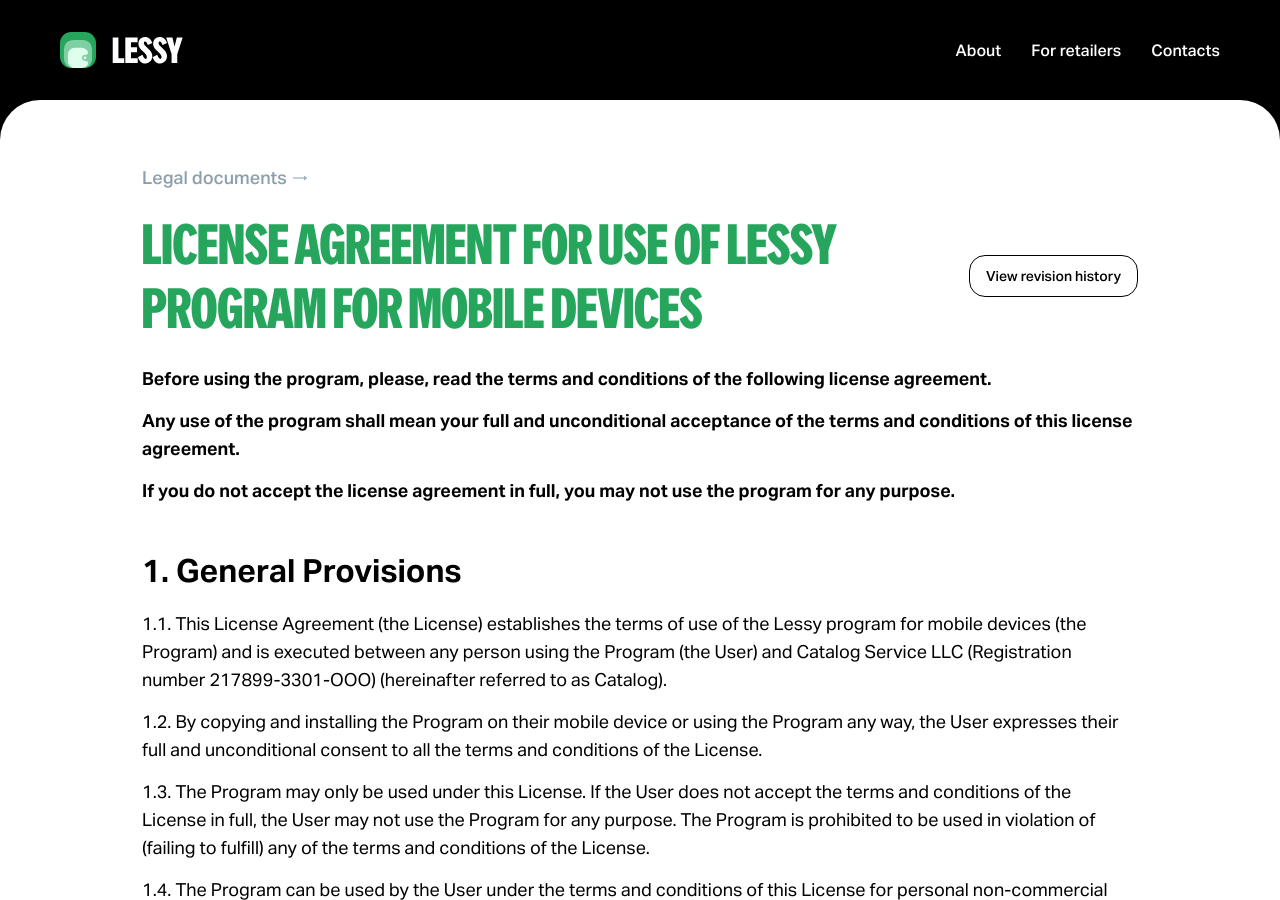
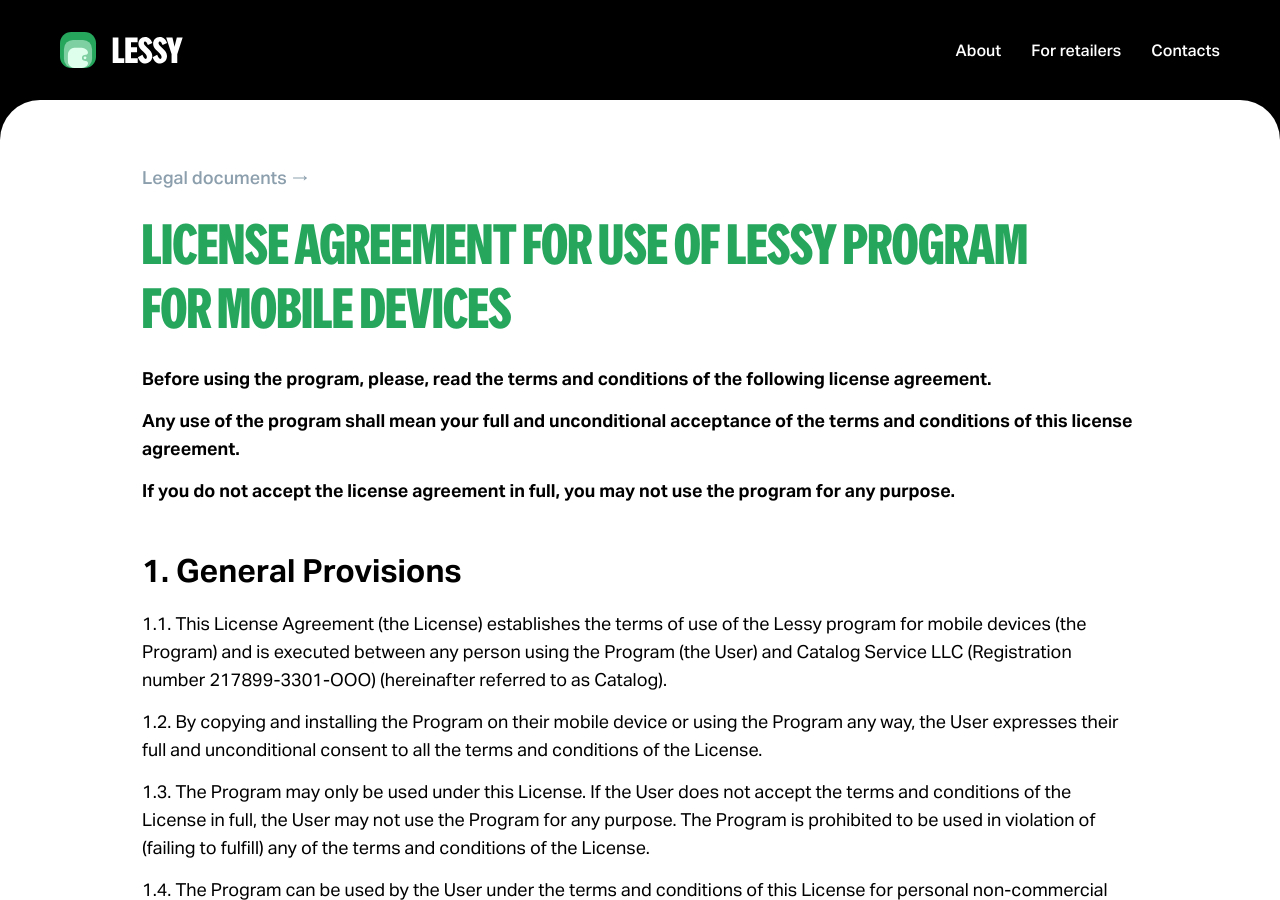
Before and after one commit to lessy-legal/legal, a Jekyll site: the page built from en/license_agreement.md, in a window 1280 px wide and 900 px high. Built offline with Jekyll 4.4.1, drawn with Linux system fonts in a browser that asks for light colours; our own code applies the rules of GitHub Pages for plain Markdown files.

Commit message:
History file

```diff
--- a/_includes/main.html
+++ b/_includes/main.html
@@ -1,3 +1,7 @@
+{% assign history_source_path = page.path | replace: ".md", ".history.md" %}
+{% assign history_source_file = site.pages | where: "path", history_source_path  %}
+{% assign history_link = page.url | replace: ".html", ".history.html" %}
+
 <main class="main">
   <div class="main__wrapper{% if page.grid %} main__wrapper_grid{% endif %}">
     <div class="title">
@@ -8,11 +12,11 @@
       {% endunless %}
       <div class="title__text-with-button">
         <h1 class="title__text">{{page.title}}</h1>
-        {% unless page.url == '/' %}
-          <a class="button" href="{{site.github.repository_url}}/commits/main{{page.url | replace: '.html', '.md'}}">
+        {% if history_source_file.size != 0 %}
+          <a class="button" href="{{ history_link }}">
             {% include i18n/view_revision_history %}
           </a>
-        {% endunless %}
+        {% endif %}
       </div>
     </div>
     <div class="content{% if page.grid %} list-grid{% endif %}">
```
Also changed, not shown: en/user_agreement.history.md (added, +6 -0 lines).
